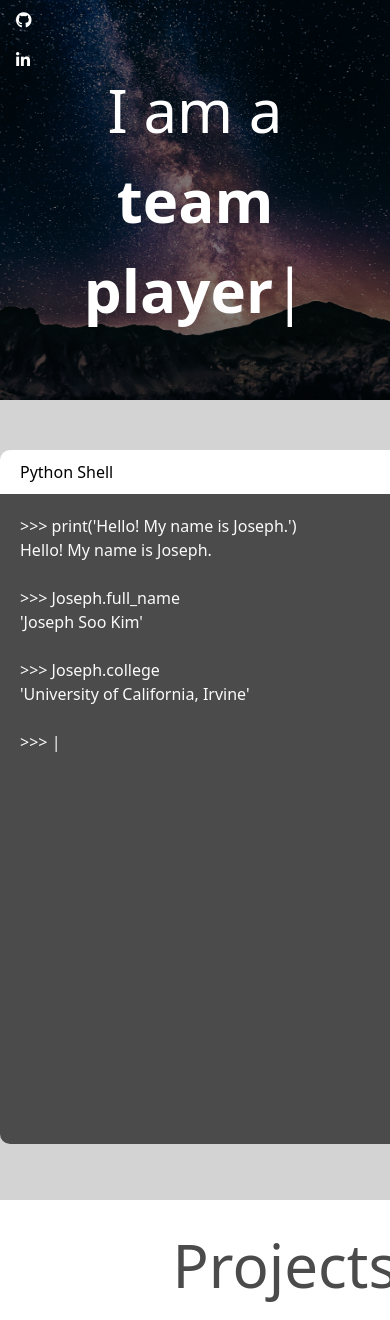
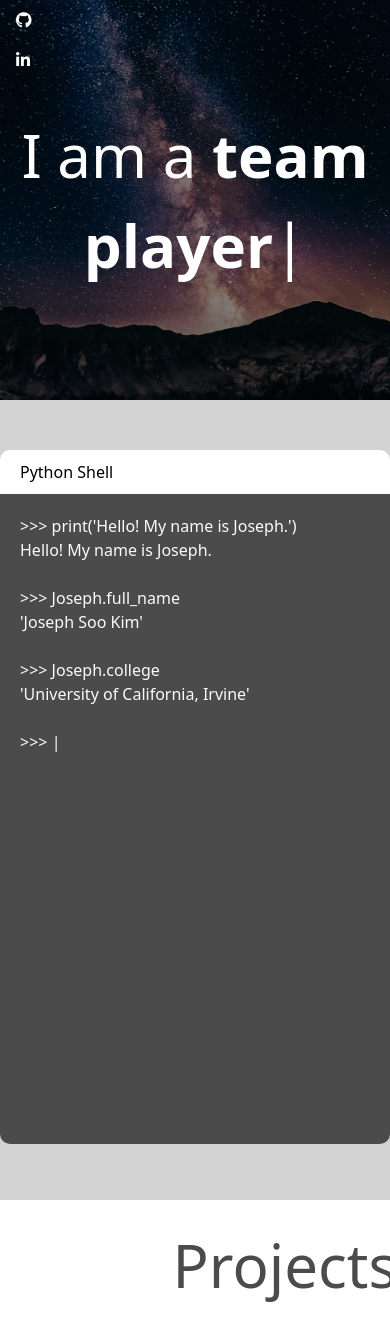
Before and after one commit to josephsookim/v1, a Flask app: page / in a window 390 px wide; the page is wider, and only the part inside the window is pictured. Shown: the top 1320 px of that part. Run offline with Flask 2, Linux system fonts and the light colour scheme.

Commit message:
Attempting to make it mobile compatible.

```diff
--- a/static/css/styles.css
+++ b/static/css/styles.css
@@ -1,8 +1,11 @@
+* {
+  max-width: 100%;
+  width: 100%;
+}
+
 body,
 html {
   height: 100%;
-  max-width: 100%;
-  width: 100%;
 }
 
 #sidenav {
```
